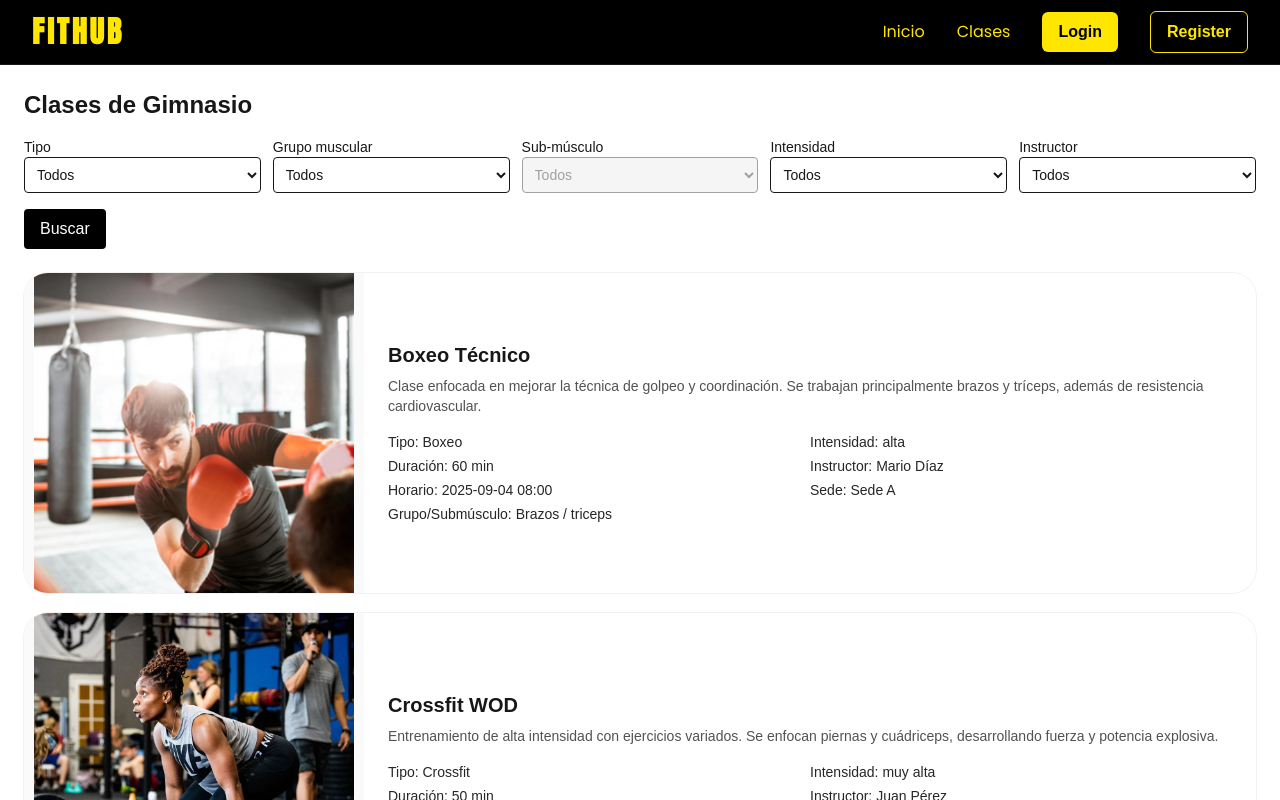
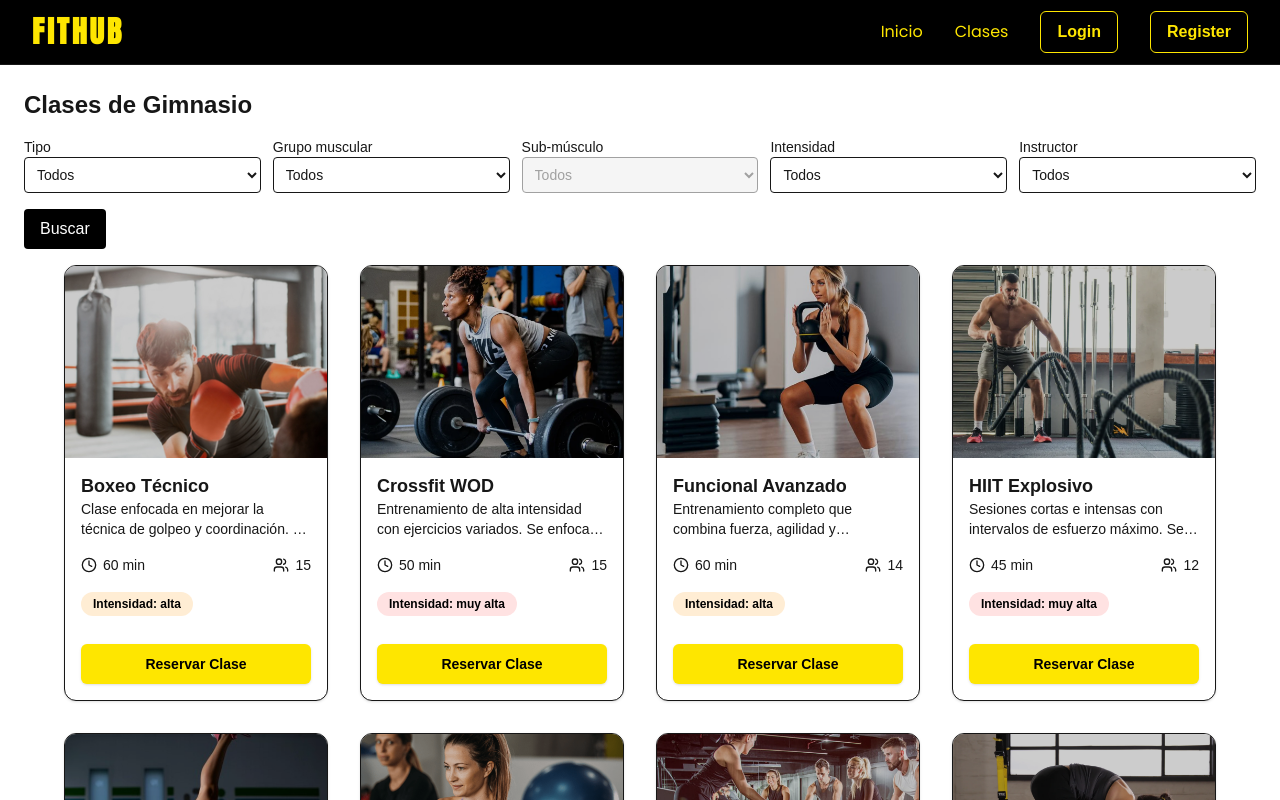
Before and after one commit to fithubhenry/FitHub, a Next.js app in the folder front/: page /clases in a window 1280 px wide. Shown: the top 800 px of the page. Built offline with nearby package versions, Linux system fonts and the light colour scheme.

Commit message:
Variables de entornos y cambios chicos

```diff
--- a/front/src/app/clases/[id]/page.tsx
+++ b/front/src/app/clases/[id]/page.tsx
@@ -2,7 +2,7 @@
 
 import { useParams, useRouter } from "next/navigation";
 import { preloadClases } from "@/helpers/preloadClases";
-import ActivityDetailView from "@/components/ActivityDetailView/ActivityDetailView";
+import ActivityDetailView from "@/views/ActivityDetailView/ActivityDetailView";
 
 
 export default function ClaseDetallePage() {
--- a/front/src/app/clases/page.tsx
+++ b/front/src/app/clases/page.tsx
@@ -1,4 +1,4 @@
-import ClasesFilterView from '@/components/ClasesFilterView/ClasesFilterView'
+import ClasesFilterView from '@/views/ClasesFilterView/ClasesFilterView'
 import React from 'react'
 
 function clases() {
--- a/front/src/components/GoogleButton/GoogleButton.tsx
+++ b/front/src/components/GoogleButton/GoogleButton.tsx
@@ -1,15 +1,11 @@
-// components/GoogleButton.js
-interface GoogleButtonProps {
-  onClick: React.MouseEventHandler<HTMLButtonElement>;
-  text?: string;
-}
+import { GoogleButtonProps } from "@/types";
 
 export const GoogleButton = ({ text = "Registrarse con Google" }: GoogleButtonProps) => {
   return (
     <button
       type="button"
 
-      className="w-full flex items-center justify-center gap-3 bg-white border border-gray-300 text-gray-700 py-2 px-4 rounded hover:bg-gray-50 transition-colors duration-200 font-medium shadow-sm"
+      className="w-full rounded-lg flex items-center justify-center gap-3 bg-white border border-gray-300 text-black py-2 px-4 hover:bg-gray-50 transition-colors duration-200 font-medium shadow-sm"
     >
       <svg className="w-5 h-5" viewBox="0 0 24 24">
         <path fill="#4285F4" d="M22.56 12.25c0-.78-.07-1.53-.2-2.25H12v4.26h5.92c-.26 1.37-1.04 2.53-2.21 3.31v2.77h3.57c2.08-1.92 3.28-4.74 3.28-8.09z"/>
--- a/front/src/components/Navbar/Navbar.tsx
+++ b/front/src/components/Navbar/Navbar.tsx
@@ -34,12 +34,12 @@ export default function Navbar() {
             </Link>
 
             <Link href="/login">
-              <button className="px-4 py-2 rounded-md bg-[#fee600] text-black font-semibold hover:bg-yellow-400 transition">
+              <button className="px-4 py-2 rounded-md border border-[#fee600] text-[#fee600] font-semibold hover:bg-[#fee600] hover:text-black transition  cursor-pointer">
                 Login
               </button>
             </Link>
             <Link href="/register">
-              <button className="px-4 py-2 rounded-md border border-[#fee600] text-[#fee600] font-semibold hover:bg-[#fee600] hover:text-black transition">
+              <button className="px-4 py-2 rounded-md border border-[#fee600] text-[#fee600] font-semibold hover:bg-[#fee600] hover:text-black transition  cursor-pointer">
                 Register
               </button>
             </Link>
--- a/front/src/helpers/validate.ts
+++ b/front/src/helpers/validate.ts
@@ -21,15 +21,20 @@ export const validateFormRegister = yup.object({
 
     name: yup.string()
         .min(3, 'El nombre debe tener al menos 3 caracteres')
+        .matches(/^[a-zA-ZÀ-ÿ\s]+$/, 'El nombre solo puede contener letras')
         .required('El nombre es obligatorio'),
 
     lastname: yup.string()
         .min(4, 'El apellido debe tener al menos 4 caracteres')
+        .matches(/^[a-zA-ZÀ-ÿ\s]+$/, 'El apellido solo puede contener letras')
         .required('El apellido es obligatorio'),
 
-    birthdate: yup.date()
-        .max(new Date(), 'La fecha de nacimiento no puede ser en el futuro')
-        .required('La fecha de nacimiento es obligatoria'),
+    birthdate: yup.string()
+        .required('La fecha de nacimiento es requerida')
+        .test('is-valid-date', 'La fecha no es válida', (value) => {
+            if (!value) return false;
+            return !isNaN(new Date(value).getTime());
+        }),
 
     city: yup.string()
         .min(3, 'La ciudad debe tener al menos 3 caracteres')
@@ -40,6 +45,7 @@ export const validateFormRegister = yup.object({
         .required('La dirección es obligatoria'),
 
     phone: yup.string()
+        .matches(/^\+?[0-9]+$/, 'El teléfono solo puede contener números')
         .required('El teléfono es obligatorio'),
 });
 
--- a/front/src/types/index.ts
+++ b/front/src/types/index.ts
@@ -19,7 +19,7 @@ export interface IClase {
 export interface IRegisterUser {
   name: string;
   lastname: string;
-  birthdate: string;
+  birthdate: Date | null;
   email: string;
   password: string;
   confirmPassword: string;
@@ -33,3 +33,8 @@ export interface ILoginUser {
     email: string;
     password: string;
 }
+
+export interface GoogleButtonProps {
+  onClick: React.MouseEventHandler<HTMLButtonElement>;
+  text?: string;
+}
--- a/front/src/components/ClasesFilterView/ClasesFilterView.tsx
+++ b/front/src/views/ClasesFilterView/ClasesFilterView.tsx
@@ -1,9 +1,10 @@
 "use client";
-import Image from "next/image";
+
 import { useEffect, useMemo, useState } from "react";
 import { preloadClases } from "@/helpers/preloadClases";
 import { IClase } from "@/types";
-import Link from "next/link";
+import ActivityCard from "@/components/Cards/ActivityCard";
+
 
 type Filters = {
   tipo: string;
@@ -154,56 +155,20 @@ export default function ClasesFilterView() {
       {!loading && resultados.length === 0 && <p>No hay resultados</p>}
 
       {/* Cards horizontales: imagen sin recorte y altura limitada (sin “huecos”) */}
-      <section className="mt-6 space-y-6">
-        {resultados.map((act) => (
-          <Link key={act.id} href={`/clases/${act.id}`}>
-            <article
-              className="mt-5 grid grid-cols-1 md:grid-cols-[minmax(280px,340px)_1fr] rounded-3xl bg-white ring-1 ring-black/5 overflow-hidden"
-            >
-              <div className="p-0 flex justify-center w-full min-h-[280px] max-h-[320px] bg-neutral-50">
-                <Image
-                  src={`/${String(act.image).replace(/^\//, "")}`}
-                  alt={act.nombre}
-                  width={340}
-                  height={240}
-                  className="block object-contain w-full h-full"
-                  style={{
-                    maxWidth: '340px',
-                    maxHeight: '320px',
-                    minHeight: '280px'
-                  }}
-                  sizes="(max-width: 768px) 100vw, 340px"
-                  onLoadingComplete={(img) => {
-                    // Forzar redimensionamiento después de carga
-                    img.style.opacity = '1';
-                  }}
-                />
-              </div>
-
-              <div className="p-5 md:p-6 flex flex-col justify-center gap-2">
-                <h3 className="text-xl font-semibold leading-tight">
-                  {act.nombre}
-                </h3>
-                <p className="text-sm text-neutral-600">{act.descripcion}</p>
-
-                <div className="grid grid-cols-1 sm:grid-cols-2 gap-y-1 text-sm text-neutral-800 mt-2">
-                  <Meta k="Tipo" v={act.tipo} />
-                  <Meta k="Intensidad" v={act.intensidad} />
-                  <Meta k="Duración" v={act.duracion} />
-                  <Meta k="Instructor" v={act.instructor} />
-                  <Meta k="Horario" v={act.horario} />
-                  <Meta k="Sede" v={act.sede} />
-                  <Meta
-                    k="Grupo/Submúsculo"
-                    v={`${act.grupo_musculo} / ${act.sub_musculo}`}
-                    span
-                  />
-                </div>
-              </div>
-            </article>
-          </Link>
+      <div className="grid mb-16 grid-cols-1 sm:grid-cols-2 md:grid-cols-3 lg:grid-cols-4 gap-8 max-w-6xl mx-auto">
+        {resultados.map((clase) => (
+          <ActivityCard
+              key={clase.id}
+              id={clase.id}
+              nombre={clase.nombre}
+              descripcion={clase.descripcion}
+              duracion={clase.duracion}
+              participantes={clase.participantes}
+              intensidad={clase.intensidad}
+              image={`${clase.image}`} // ojo: debe existir la imagen en /public/images
+              instructor={""} horario={""} capacidad={0} tipo={"Yoga"} grupo_musculo={"Pierna"} sub_musculo={"biceps"} sede={""}            />
         ))}
-      </section>
+      </div>
     </div>
   );
 }
--- a/front/src/views/Login/LoginView.tsx
+++ b/front/src/views/Login/LoginView.tsx
@@ -1,12 +1,18 @@
 'use client'
 
+import { GoogleButton } from "@/components/GoogleButton/GoogleButton";
 import { validateFormLogin } from "@/helpers/validate";
+import { login } from "@/services/authService";
 import { ILoginUser } from "@/types";
 import { Formik, Form, Field, ErrorMessage } from "formik";
 import { useState } from "react";
 
 const LoginView = () => {
   const [showPassword, setShowPassword] = useState(false);
+  const handleGoogleLogin = () => {
+    console.log('Iniciando sesión con Google...');
+    // Aquí tu lógica de autenticación
+  };
 
   return (
     <div className="min-h-screen bg-black flex items-center justify-center py-8 px-4">
@@ -34,8 +40,8 @@ const LoginView = () => {
             password: ''
           }}
           validationSchema={validateFormLogin}
-          onSubmit={(values, { setSubmitting }) => {
-            console.log('Valores del formulario:', values);
+          onSubmit={async (values, { setSubmitting }) => {
+            await login(values);
             setSubmitting(false);
           }}
         >
@@ -91,19 +97,29 @@ focus:outline-none focus:ring-2 focus:ring-[#fee600] focus:border-[#fee600] tran
                 </button>
               </div>
               {/* Enlace a registro */}
-              <div className="text-center">
-                <p className="text-white text-sm">
-                  ¿No tienes una cuenta?{' '}
-                  <a href="/register" className="text-[#fee600] hover:text-yellow-400 font-medium transition-colors duration-200">
-                    Regístrate aquí
-                  </a>
-                </p>
-              </div>
+
             </Form>
+
           )}
         </Formik>
+        <div className="mt-4">
+          <GoogleButton
+            onClick={handleGoogleLogin}
+            text="Iniciar sesión con Google"
+
+          />
+        </div>
+        <div className="text-center mt-4">
+          <p className="text-white text-sm">
+            ¿No tienes una cuenta?{' '}
+            <a href="/register" className="text-[#fee600] hover:text-yellow-400 font-medium transition-colors duration-200">
+              Regístrate aquí
+            </a>
+          </p>
+        </div>
       </div>
     </div>
+
   );
 };
 
```
Also changed, not shown: front/src/services/authService.ts (+34 -18 lines), front/src/views/Register/RegisterView.tsx (+39 -3 lines), front/src/views/ActivityDetailView/ActivityDetailView.tsx (renamed from front/src/components/ActivityDetailView/ActivityDetailView.tsx).
